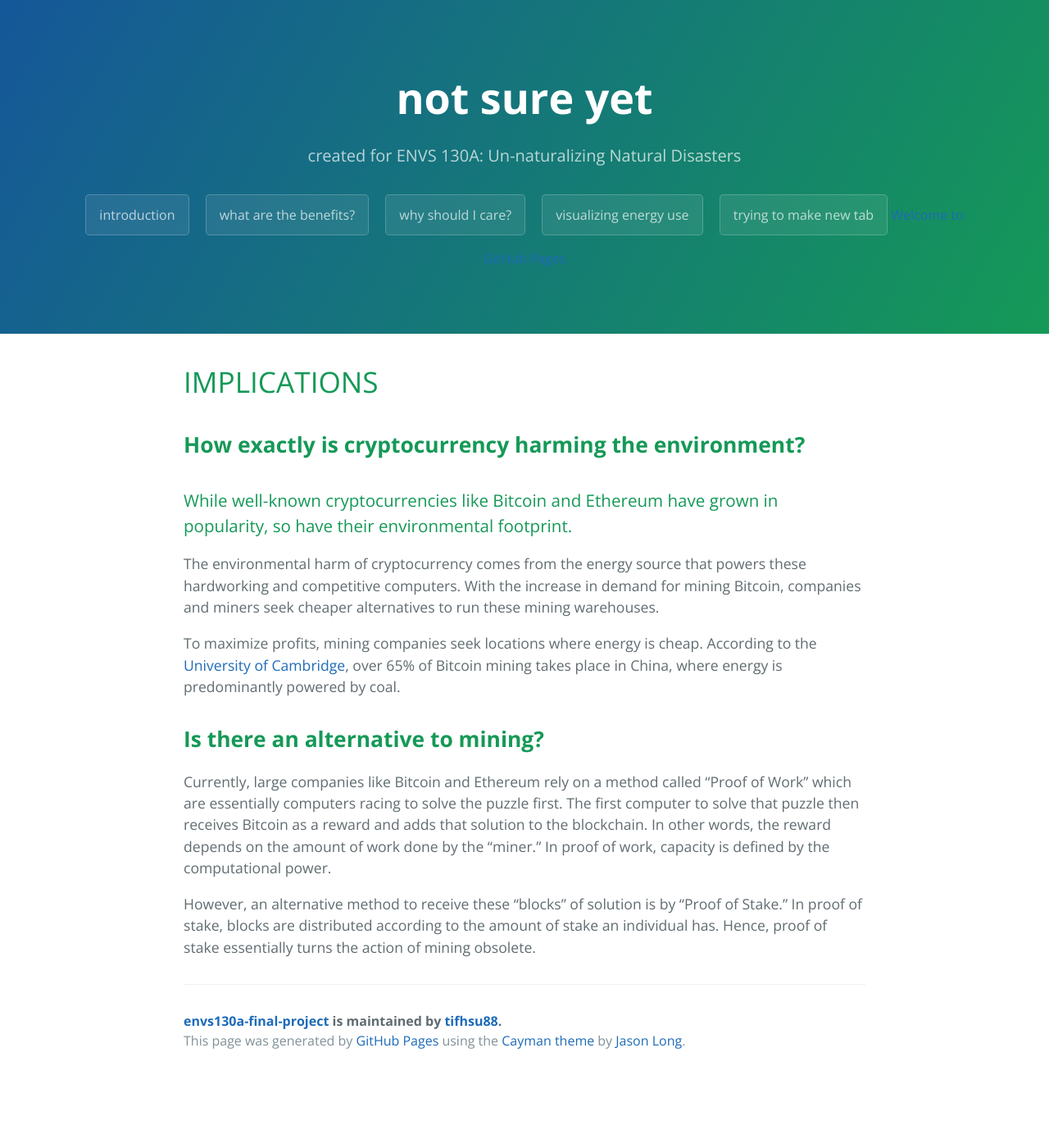
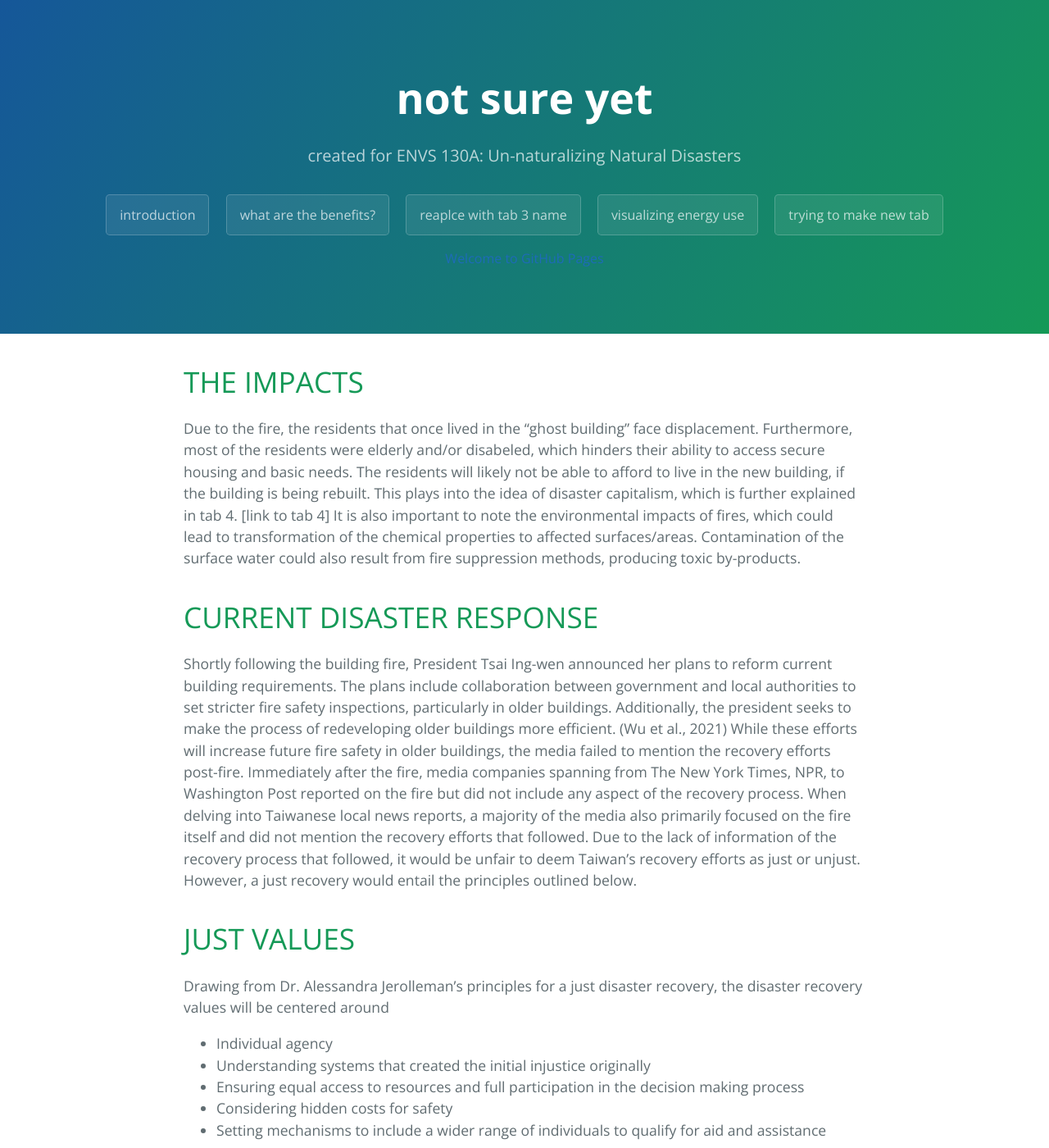
Before and after one commit to tifhsu88/envs130a-final-project, a Jekyll site: the page built from tab3.md, in a window 1280 px wide and 1400 px high. Shown: the whole window at 82% size. Built offline with Jekyll 4.4.1, drawn with Linux system fonts in a browser that asks for light colours.

Commit message:
added info, need to finalize

```diff
--- a/tab3.md
+++ b/tab3.md
@@ -1,21 +1,22 @@
 ---
-title: why should I care?
+title: reaplce with tab 3 name
 layout: template
 filename: tab3
 ---
 
-# IMPLICATIONS
+# THE IMPACTS
 
-## **How exactly is cryptocurrency harming the environment?**
+Due to the fire, the residents that once lived in the “ghost building” face displacement. Furthermore, most of the residents were elderly and/or disabeled, which hinders their ability to access secure housing and basic needs. The residents will likely not be able to afford to live in the new building, if the building is being rebuilt. This plays into the idea of disaster capitalism, which is further explained in tab 4. [link to tab 4] It is also important to note the environmental impacts of fires, which could lead to transformation of the chemical properties to affected surfaces/areas. Contamination of the surface water could also result from fire suppression methods, producing toxic by-products.
 
-### While well-known cryptocurrencies like Bitcoin and Ethereum have grown in popularity, so have their environmental footprint.
+# CURRENT DISASTER RESPONSE
 
-The environmental harm of cryptocurrency comes from the energy source that powers these hardworking and competitive computers. With the increase in demand for mining Bitcoin, companies and miners seek cheaper alternatives to run these mining warehouses.
+Shortly following the building fire, President Tsai Ing-wen announced her plans to reform current building requirements. The plans include collaboration between government and local authorities to set stricter fire safety inspections, particularly in older buildings. Additionally, the president seeks to make the process of redeveloping older buildings more efficient. (Wu et al., 2021) While these efforts will increase future fire safety in older buildings, the media failed to mention the recovery efforts post-fire. Immediately after the fire, media companies spanning from The New York Times, NPR, to Washington Post reported on the fire but did not include any aspect of the recovery process. When delving into Taiwanese local news reports, a majority of the media also primarily focused on the fire itself and did not mention the recovery efforts that followed. Due to the lack of information of the recovery process that followed, it would be unfair to deem Taiwan’s recovery efforts as just or unjust. However, a just recovery would entail the principles outlined below.
 
-To maximize profits, mining companies seek locations where energy is cheap. According to the [University of Cambridge](https://cbeci.org/mining_map), over 65% of Bitcoin mining takes place in China, where energy is predominantly powered by coal.
+# JUST VALUES
 
-## **Is there an alternative to mining?**
-
-Currently, large companies like Bitcoin and Ethereum rely on a method called “Proof of Work” which are essentially computers racing to solve the puzzle first. The first computer to solve that puzzle then receives Bitcoin as a reward and adds that solution to the blockchain. In other words, the reward depends on the amount of work done by the “miner.” In proof of work, capacity is defined by the computational power.
-
-However, an alternative method to receive these “blocks” of solution is by “Proof of Stake.” In proof of stake, blocks are distributed according to the amount of stake an individual has. Hence, proof of stake essentially turns the action of mining obsolete.
+Drawing from Dr. Alessandra Jerolleman’s principles for a just disaster recovery, the disaster recovery values will be centered around
+- Individual agency
+- Understanding systems that created the initial injustice originally
+- Ensuring equal access to resources and full participation in the decision making process
+- Considering hidden costs for safety
+- Setting mechanisms to include a wider range of individuals to qualify for aid and assistance
```
